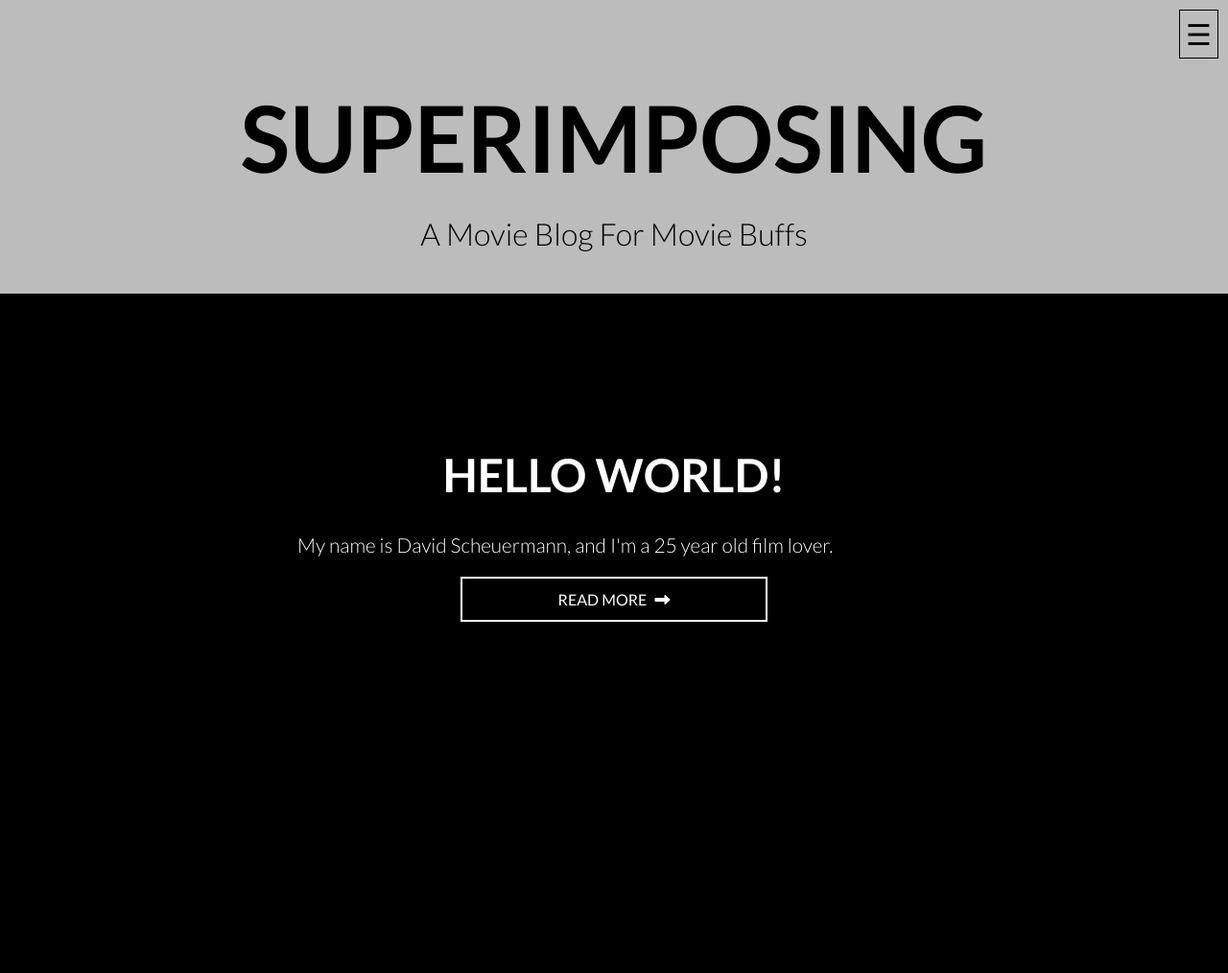
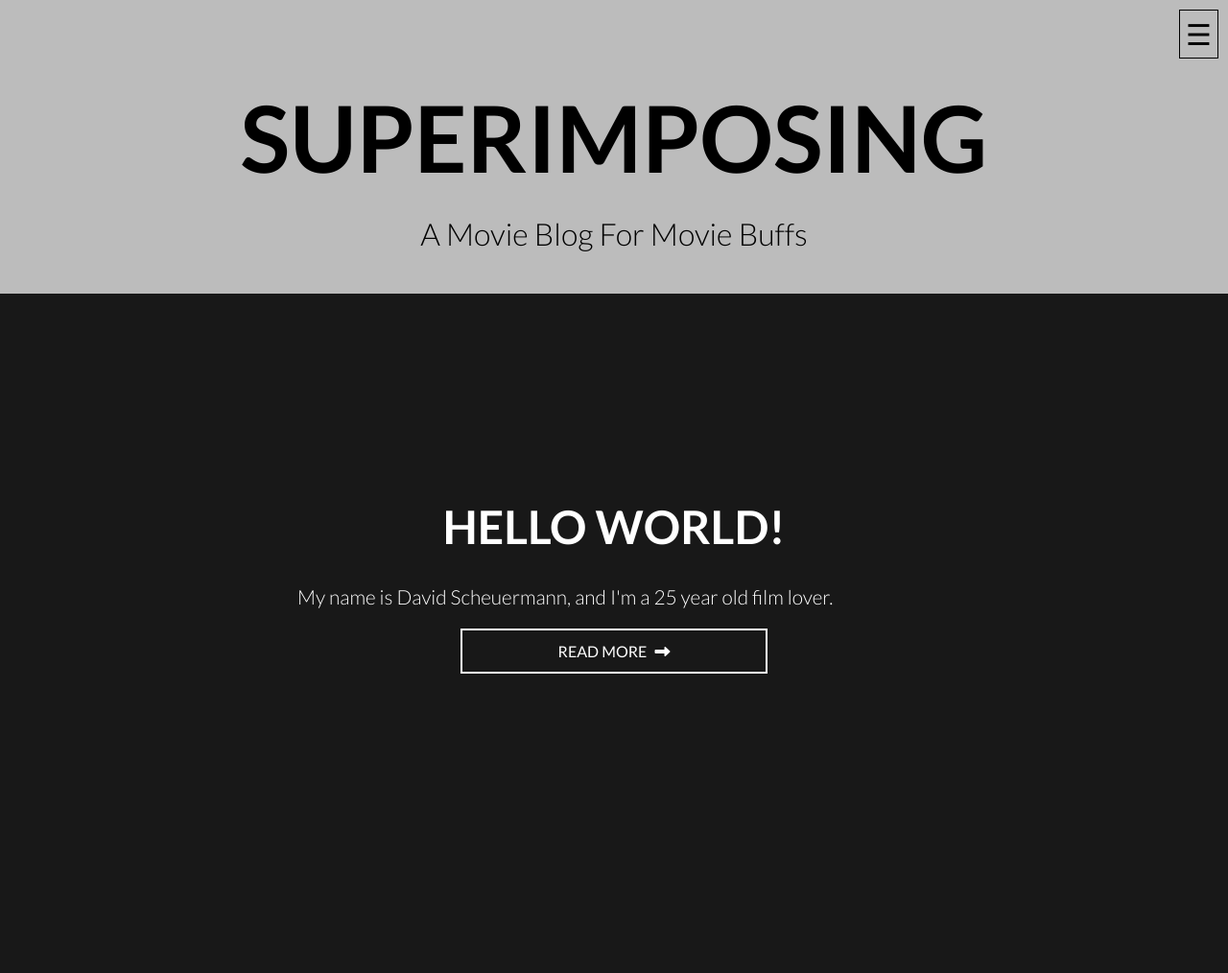
Before and after one commit to dsmann12/Personal-Website, a Django app: page /movies/ in a window 1280 px wide. Shown: the whole page at 96% size. Before the commit the page ends 648 px from the top, so only its background shows below. Run offline with Django 3.2, Linux system fonts and the light colour scheme; data that the repository does not hold is empty; some libraries are stand-ins or nearby versions.

Commit message:
Changed movies post style

```diff
--- a/movies/static/movies/style.css
+++ b/movies/static/movies/style.css
@@ -59,12 +59,13 @@ body {
 }
 
 .post {
-	background-color: black;
+	background-color: #222;
 	min-height: 600px;
 	height: 100%;
 	width: 100%;
 	z-index: 1;
 	position: relative;
+	padding: 54px 0;
 }
 
 .post-background {
```
